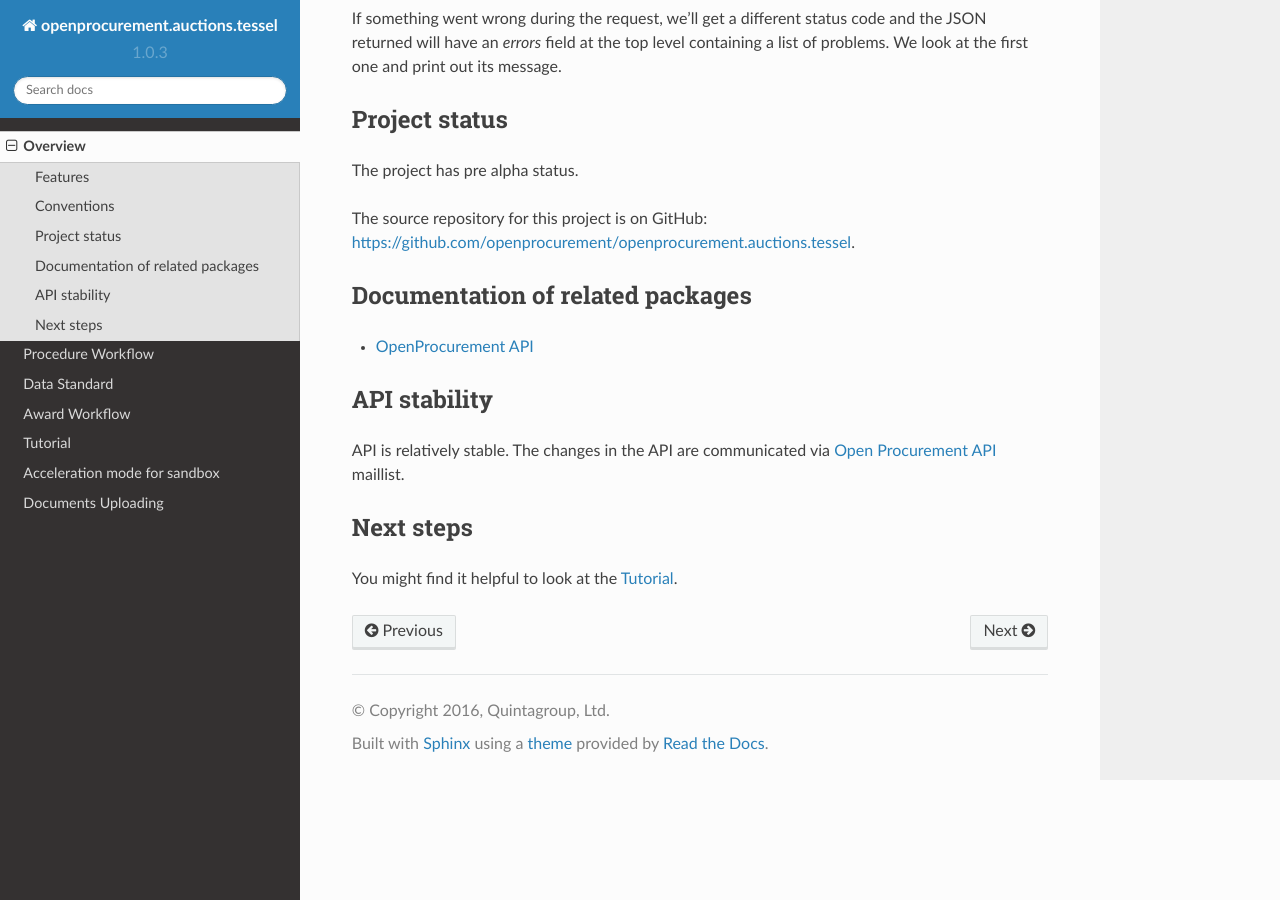
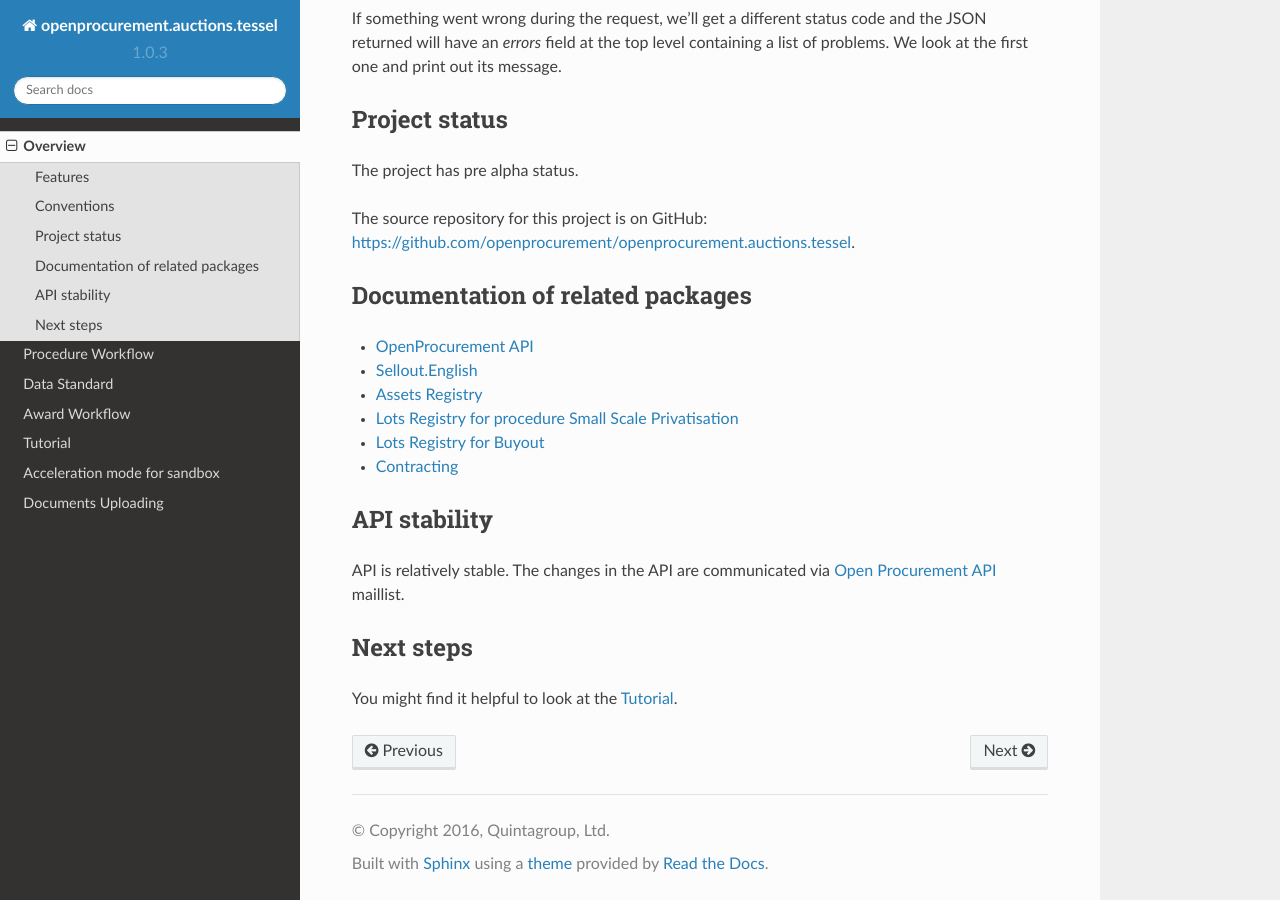
Before and after one commit to openprocurement/openprocurement.auctions.tessel, a Sphinx documentation site: the page built from docs/source/overview.rst, in a window 1280 px wide and 900 px high, scrolled down 1033 px. Built offline with Sphinx 7.4.7 and the Read the Docs theme 2.0.0, drawn with Linux system fonts in a browser that asks for light colours.

Commit message:
Update overwiew

```diff
--- a/docs/source/overview.rst
+++ b/docs/source/overview.rst
@@ -57,6 +57,11 @@ Documentation of related packages
 ---------------------------------
 
 * `OpenProcurement API <http://api-docs.openprocurement.org/en/latest/>`_
+* `Sellout.English <http://sellout-english.api-docs.ea2.openprocurement.io/en/latest/>`_
+* `Assets Registry <http://assetsbounce.api-docs.registry.ea2.openprocurement.io/en/latest/>`_
+* `Lots Registry for procedure Small Scale Privatisation <http://lotsloki.api-docs.registry.ea2.openprocurement.io/en/latest/>`_
+* `Lots Registry for Buyout <http://lotsbargain.api-docs.registry.ea2.openprocurement.io/en/latest/>`_
+* `Contracting <http://ceasefire.api-docs.ea2.openprocurement.io/en/latest/>`_
 
 API stability
 -------------
```
